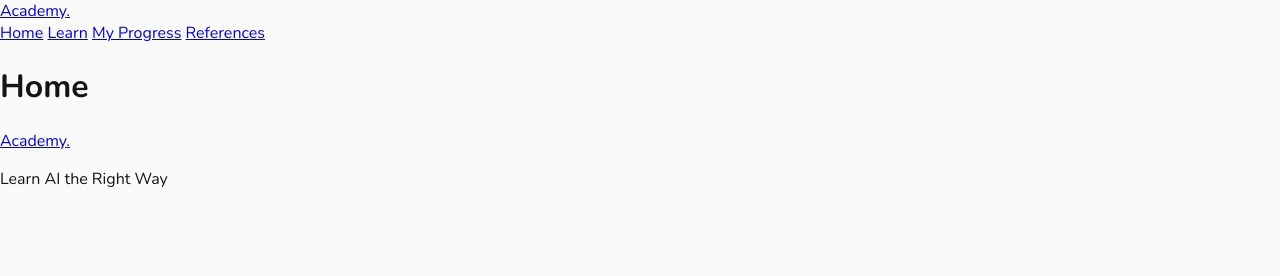
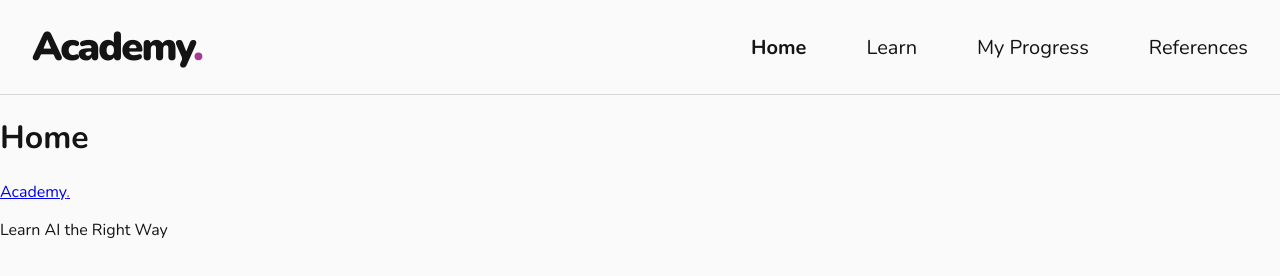
Before and after one commit to elijahmanlockedin112/webmaster, a plain HTML site: page index.html in a window 1280 px wide. Drawn offline with nearby package versions, Linux system fonts and the light colour scheme.

Commit message:
Style Header, logo, nav

```diff
--- a/css/style.css
+++ b/css/style.css
@@ -14,3 +14,35 @@ body {
     color: var(--ink);
     margin: 0;
 }
+
+header{
+    display: flex;
+    justify-content: space-between;
+    align-items: center;
+    padding: 20px 32px;
+    border-bottom: 1px solid #d5d8d2;
+}
+
+.logo {
+    font-weight: 900;
+    text-decoration:none;
+    color: var(--ink);
+    letter-spacing: -0.05em;
+    font-size: 40px;
+}
+.dot {
+    color: var(--brand);
+}
+nav {
+    display: flex;
+    gap: 60px;
+}
+nav a{
+    text-decoration: none;
+    color: var(--ink);
+    font-size: 20px;
+}
+nav :hover {
+    color: var(--ink);
+    text-decoration: underline var(--brand);
+}
--- a/index.html
+++ b/index.html
@@ -9,9 +9,9 @@
 
     <body>
         <header>
-            <a href="index.html">Academy<span class="dot">.</span></a>
+            <a class="logo" href="index.html">Academy<span class="dot">.</span></a>
             <nav>
-                <a href="index.html">Home</a>
+                <a style = "font-weight: bold" href="index.html">Home</a>
                 <a href="learn.html">Learn</a>
                 <a href="progress.html">My Progress</a>
                 <a href="references.html">References</a>
```
Also changed, not shown: learn.html (+2 -2 lines), progress.html (+2 -2 lines), references.html (+2 -2 lines).
